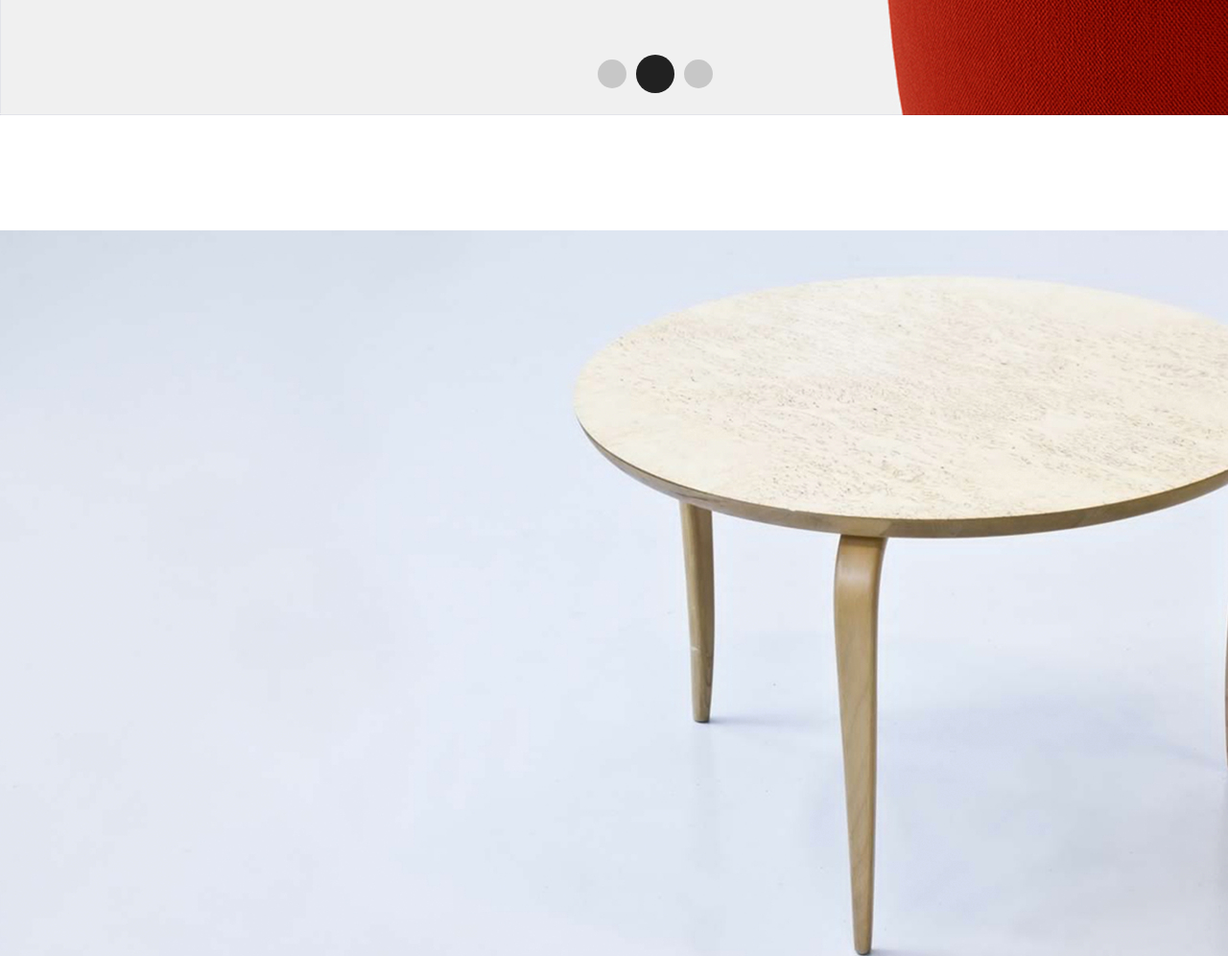
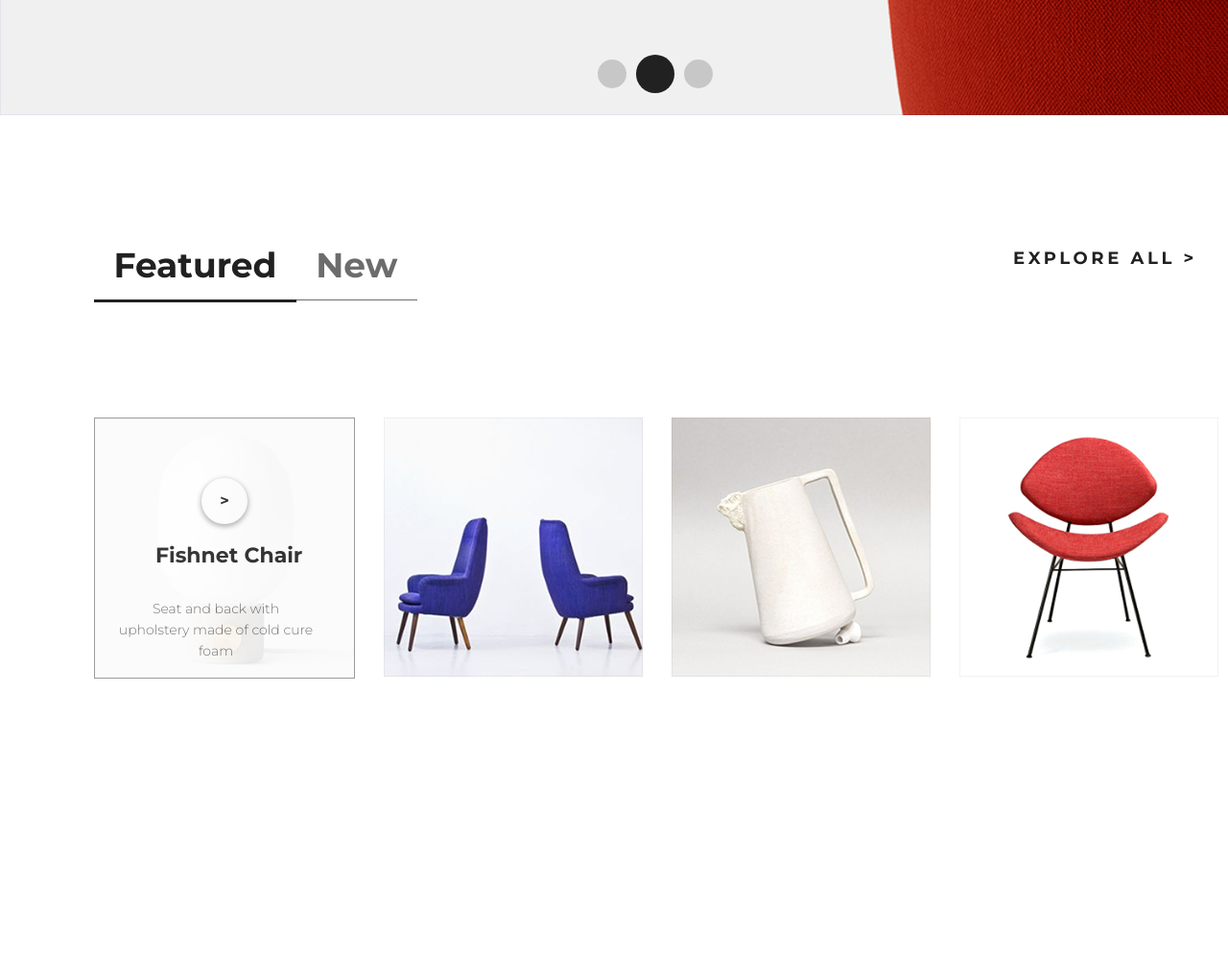
Before and after one commit to Solda-git/html-css, a plain HTML site: page Project/index.html in a window 1280 px wide. Shown: the part 680-1676 px from the top of the page at 96% size. After the commit the page ends 1509 px from the top, so only its background shows below. Drawn offline with Linux system fonts and the light colour scheme.

Commit message:
Lesson 6 featured-new final

```diff
--- a/Project/index.html
+++ b/Project/index.html
@@ -37,23 +37,38 @@
               </div>
           </div>
       </div>
-      <div class="featured-new">
-          <div class="featured-new-margin">
-            <div class="menu2">
-                <nav class="nav-menu2">
-                     <a href="#" class="nav2-link nav2-link-active">Featured</a>
-                     <a href="#" class="nav2-link">New</a>
-                 </nav>
-             </div>
-             <div class="exploreall">explore all</div>
+      <div class="featured-new-margin">
+          <div class="menu2">               <nav>
+                <a href="#" class="nav2-link nav2-link-active">&nbsp;&nbsp;Featured&nbsp;&nbsp;</a><a href="#" class="nav2-link">&nbsp;&nbsp;New&nbsp;&nbsp;</a>
+              </nav>
           </div>
+           <div class="exploreall">
+                  <a href="#" class="exploreall-link">explore all</a>
+            </div>
+
+           <div class="img-row clear-fix">
+                <div class="fishnet-container">
+                   <div class="fishnet-img clear-fix" ></div>
+
+                   <div class="fbutton">></div>
+                   <h2 class="fishnet-header">Fishnet Chair</h2>
+                   <p class="fishnet-text">Seat and back with upholstery made of cold cure foam</p>
+                </div>
+
+                <div class="img-product"><img src="img/product-2.jpg" alt=""></div>
+                <div class="img-product"><img src="img/product-3.jpg" alt=""></div>
+                <div class="img-product"><img src="img/product-4.jpg" alt=""></div>
+
+           </div>
       </div>
+      <!--
       <div class="exclusive"></div>
       <div class="trending"></div>
       <div class="hot-deal"></div>
       <div class="exclusive2"></div>
       <div class="mobile"></div>
       <div class="contacts"></div>
+      -->
   </div>
 
 
--- a/Project/style.css
+++ b/Project/style.css
@@ -182,7 +182,8 @@ nav .nav-link:hover {
     font-weight: 700;
     text-decoration: none;
     border-bottom: 1px solid #6c6c6c;
-    margin-right: 31px;
+    line-height: 2;
+    display: inline-block;
 }
 .nav2-link-active {
     color: #212121;
@@ -200,6 +201,15 @@ nav .nav-link:hover {
     margin-right: 118px;
 }
 
+
+.exploreall-link {
+    color: #212121;
+    font-size: 18px;
+    font-weight: 700;
+    text-transform: uppercase;
+    letter-spacing: 3.6px;
+    text-decoration: none;
+}
 
 .img-row  {
     margin-top: 50px;
```
